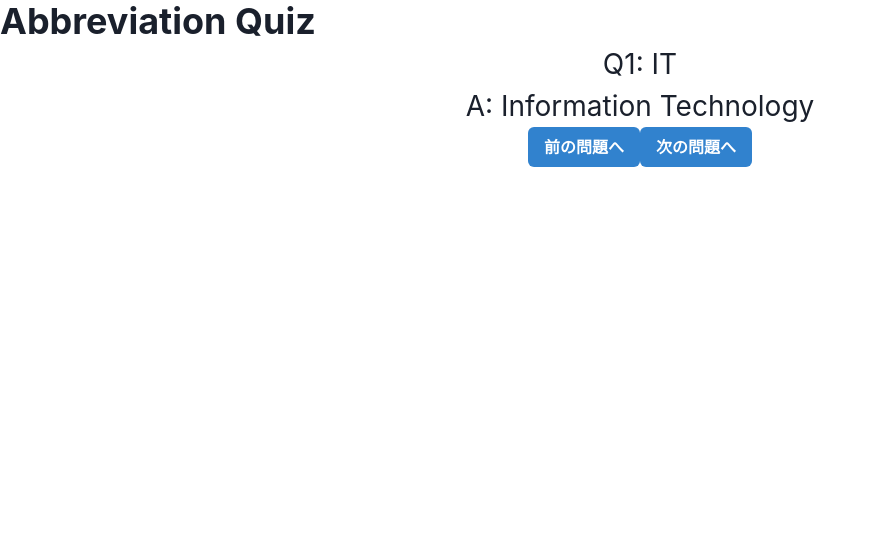
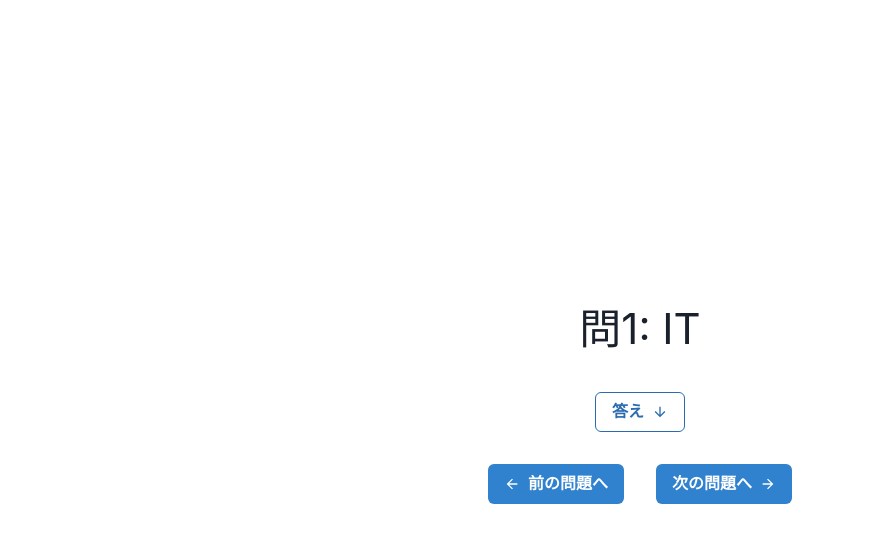
Before and after one commit to Yuki-Okamoto476/react-quiz, a React (Create React App) app: page / in a window 1280 px wide. Shown: the top 542 px of the page, without its empty margins (0-875 px from the left). Built offline with nearby package versions, Linux system fonts and the light colour scheme.

Commit message:
Show answer

```diff
--- a/package.json
+++ b/package.json
@@ -3,6 +3,7 @@
   "version": "0.1.0",
   "private": true,
   "dependencies": {
+    "@chakra-ui/icons": "^2.0.4",
     "@chakra-ui/react": "^2.2.4",
     "@emotion/react": "^11.9.3",
     "@emotion/styled": "^11.9.3",
--- a/src/App.tsx
+++ b/src/App.tsx
@@ -1,76 +1,96 @@
-import { Button, Center, Heading, Text } from '@chakra-ui/react'
+import { Box, Button, Center, Flex, Text } from '@chakra-ui/react'
+import { ArrowBackIcon, ArrowDownIcon, ArrowForwardIcon } from '@chakra-ui/icons'
 import { useState } from 'react'
 
 function App() {
-  const question_list = [
+  const questionList = [
     { id: 1, question: 'IT' },
     { id: 2, question: 'DVD' },
     { id: 3, question: 'CD' },
-    { id: 4, question: 'USB' },
-    { id: 5, question: 'PDF' },
-    { id: 6, question: 'FAQ' },
-    { id: 7, question: 'URL' },
-    { id: 8, question: 'QR' },
-    { id: 9, question: 'ZIP' },
-    { id: 10, question: 'DIY' },
+    { id: 4, question: 'ETC' },
+    { id: 5, question: 'DIY' },
+    { id: 6, question: 'USB' },
+    { id: 7, question: 'PDF' },
+    { id: 8, question: 'FAQ' },
+    { id: 9, question: 'URL' },
+    { id: 10, question: 'QR' },
   ]
-  const answer_list = [
-    { id: 1, answer: 'Information Technology'},
-    { id: 2, answer: 'Digital Versatile Disc'},
-    { id: 3, answer: 'Compact Disc'},
-    { id: 4, answer: 'Universal Serial Bus'},
-    { id: 5, answer: 'Portable Document Format'},
-    { id: 6, answer: 'Frequently Asked Question'},
-    { id: 7, answer: 'Universal Resource Locator'},
-    { id: 8, answer: 'Quick Response'},
-    { id: 9, answer: 'Zone Improvement Plan'},
-    { id: 10, answer: 'Do It Yourself'},
+  const answerList = [
+    { id: 1, answer: 'Information Technology' },
+    { id: 2, answer: 'Digital Versatile Disc（デジタル多用途ディスク）' },
+    { id: 3, answer: 'Compact Disc' },
+    { id: 4, answer: 'Electronic Toll Collection System（自動料金収受システム）' },
+    { id: 5, answer: 'Do It Yourself' },
+    { id: 6, answer: 'Universal Serial Bus' },
+    { id: 7, answer: 'Portable Document Format' },
+    { id: 8, answer: 'Frequently Asked Question' },
+    { id: 9, answer: 'Universal Resource Locator' },
+    { id: 10, answer: 'Quick Response' },
   ]
+  const initialNumber = 1
+  const lastNumber = 10
+
   const [index, setIndex] = useState(1)
-  const initial_number = 1
-  const last_number = 10
+  const [isShow, setIsShow] = useState(false)
 
+  const showAnswer = () => {
+    setIsShow(true)
+  }
   const goBackToPrevQuestion = () => {
     setIndex(index - 1)
+    setIsShow(false)
   }
-
   const goToNextQuestion = () => {
     setIndex(index + 1)
+    setIsShow(false)
   }
 
   return (
-    <div>
-      <Heading>Abbreviation Quiz</Heading>
-      <Text align="center" fontSize={28}>
-        Q{index}: {question_list[index - 1].question}
-      </Text>
-      <Text align="center" fontSize={28}>
-        A: {answer_list[index - 1].answer}
+    <Flex justify="center" align="center" height="100vh">
+      <Box>
+        <Text align="center" fontSize={42}>
+          問{index}: {questionList[index - 1].question}
         </Text>
         <Center>
-        {index === initial_number ? (
-          <Button colorScheme="blue" disabled>
+          <Button
+            rightIcon={<ArrowDownIcon />}
+            colorScheme="blue"
+            variant="outline"
+            mt={8}
+            onClick={showAnswer}
+          >
+            答え
+          </Button>
+        </Center>
+        {isShow && (
+          <Text align="center" fontSize={36} mt={8}>
+            答: {answerList[index - 1].answer}
+          </Text>
+        )}
+        <Box mt={8}>
+          <Center>
+            {index === initialNumber ? (
+              <Button colorScheme="blue" mr={8} leftIcon={<ArrowBackIcon />} disabled>
                 前の問題へ
               </Button>
             ) : (
-          <Button colorScheme="blue" onClick={goBackToPrevQuestion}>
+              <Button colorScheme="blue" mr={8} leftIcon={<ArrowBackIcon />} onClick={goBackToPrevQuestion}>
                 前の問題へ
               </Button>
             )}
-        {index === last_number ? (
-          <Button colorScheme="blue" disabled>
+            {index === lastNumber ? (
+              <Button colorScheme="blue" rightIcon={<ArrowForwardIcon />} disabled>
                 次の問題へ
               </Button>
             ) : (
-          <Button
-            colorScheme="blue"
-            onClick={goToNextQuestion}
-          >
+              <Button colorScheme="blue" rightIcon={<ArrowForwardIcon />} onClick={goToNextQuestion}>
                 次の問題へ
               </Button>
             )}
           </Center>
-    </div>
+        </Box>
+      </Box>
+    </Flex>
   )
 }
 
```
Also changed, not shown: 1 other file (tests, documents, lock files or other folders). Lines whose indentation alone changed are shown as unchanged.
